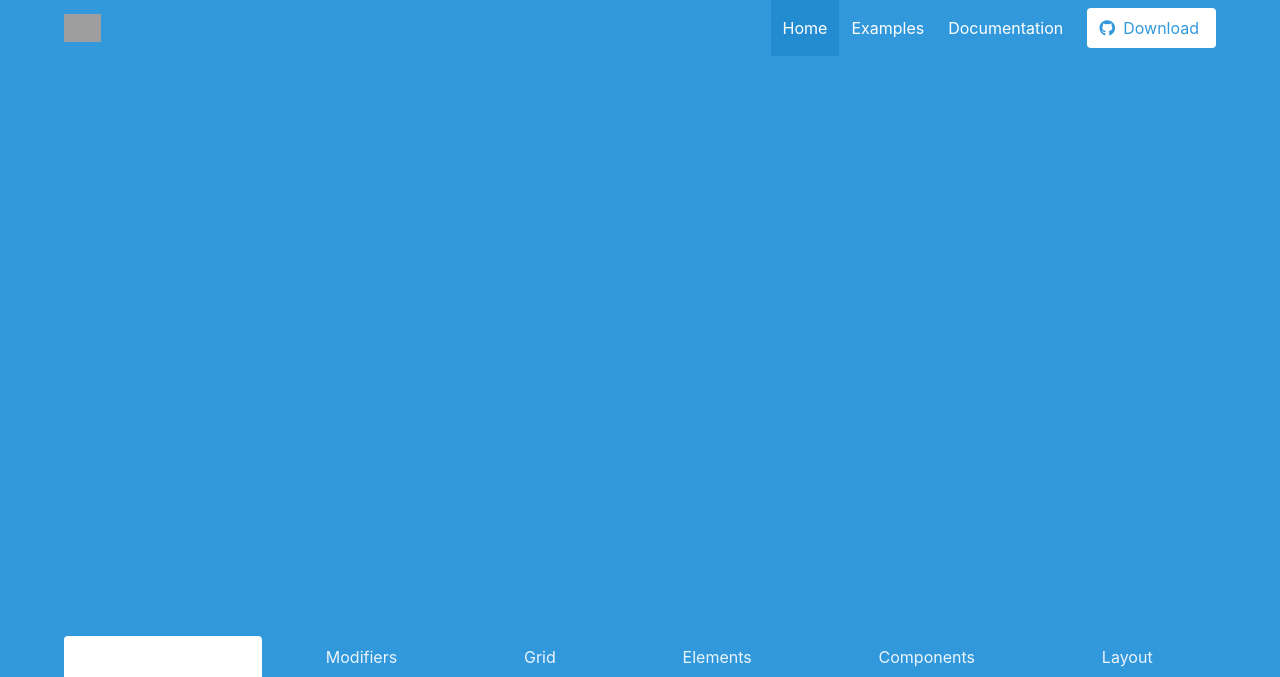
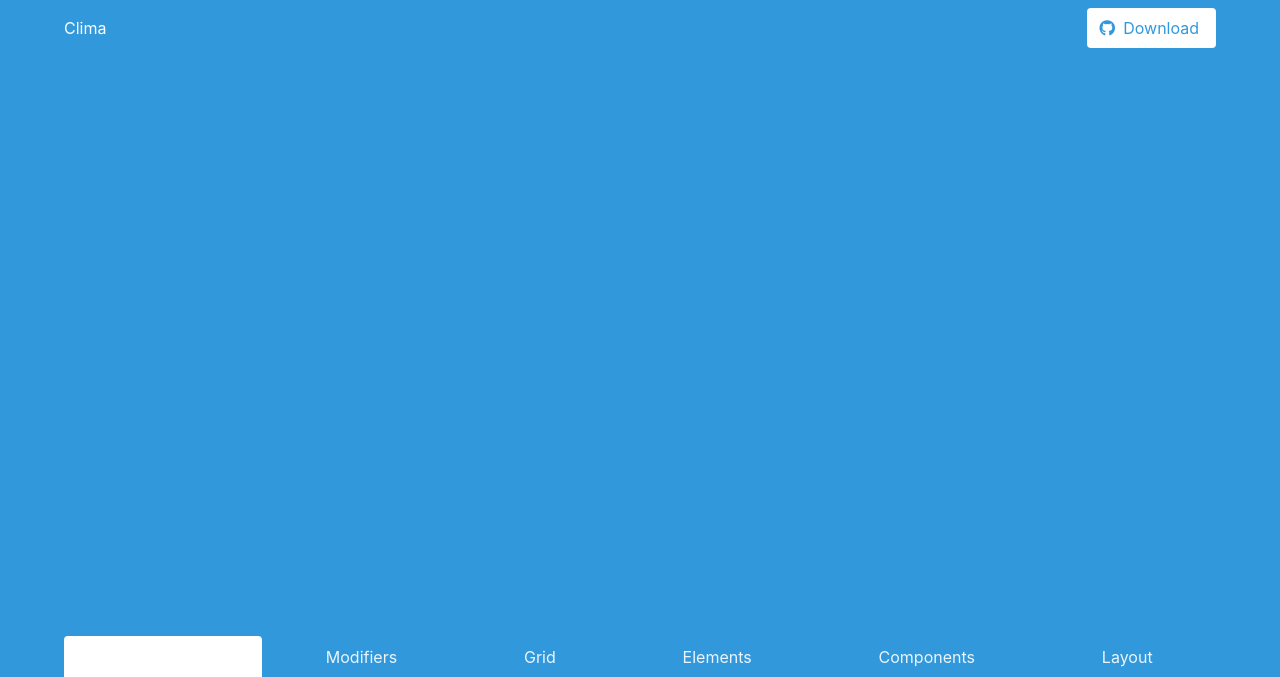
Before and after one commit to sistematico/clima, a PHP site: page / in a window 1280 px wide. Shown: the top 677 px of the page. Run offline with PHP 8.4, Linux system fonts and the light colour scheme; grey boxes are pictures that could not be loaded.

Commit message:
Autocommit por GitHub.sh: alterações: add 'index.php'

```diff
--- a/index.php
+++ b/index.php
@@ -17,7 +17,8 @@
 				<div class="container">
 					<div class="navbar-brand">
 						<a class="navbar-item">
-            <img src="https://bulma.io/images/bulma-type-white.png" alt="Logo">
+							<!-- <img src="https://bulma.io/images/bulma-type-white.png" alt="Logo"> -->
+							Clima
 						</a>
 						<span class="navbar-burger burger" data-target="navbarMenuHeroB">
 							<span></span>
@@ -27,17 +28,9 @@
 					</div>
 					<div id="navbarMenuHeroB" class="navbar-menu">
 						<div class="navbar-end">
-            <a class="navbar-item is-active">
-              Home
-            </a>
-            <a class="navbar-item">
-              Examples
-            </a>
-            <a class="navbar-item">
-              Documentation
-            </a>
+							<!-- <a class="navbar-item is-active">Home</a> -->
 							<span class="navbar-item">
-              <a class="button is-info is-inverted">
+								<a href="https://github.com/sistematico/clima" class="button is-info is-inverted">
 									<span class="icon">
 										<i class="fab fa-github"></i>
 									</span>
@@ -61,29 +54,17 @@
 			<nav class="tabs is-boxed is-fullwidth">
 				<div class="container">
 					<ul>
-          <li class="is-active">    <a>Overview</a>
-          </li>
-          <li>
-            <a>Modifiers</a>
-          </li>
-          <li>
-            <a>Grid</a>
-          </li>
-          <li>
-            <a>Elements</a>
-          </li>
-          <li>
-            <a>Components</a>
-          </li>
-          <li>
-            <a>Layout</a>
-          </li>
+						<li class="is-active"><a>Overview</a></li>
+						<li><a>Modifiers</a></li>
+						<li><a>Grid</a></li>
+						<li><a>Elements</a></li>
+						<li><a>Components</a></li>
+						<li><a>Layout</a></li>
 					</ul>
 				</div>
 			</nav>
 		</div>
 	</section>
-
 	<script>
 		const apikey = "<?php echo $config['api_key']; ?>";
 		const ip = "<?php echo $_SERVER['REMOTE_ADDR']; ?>";
```
Lines whose indentation alone changed are shown as unchanged.
